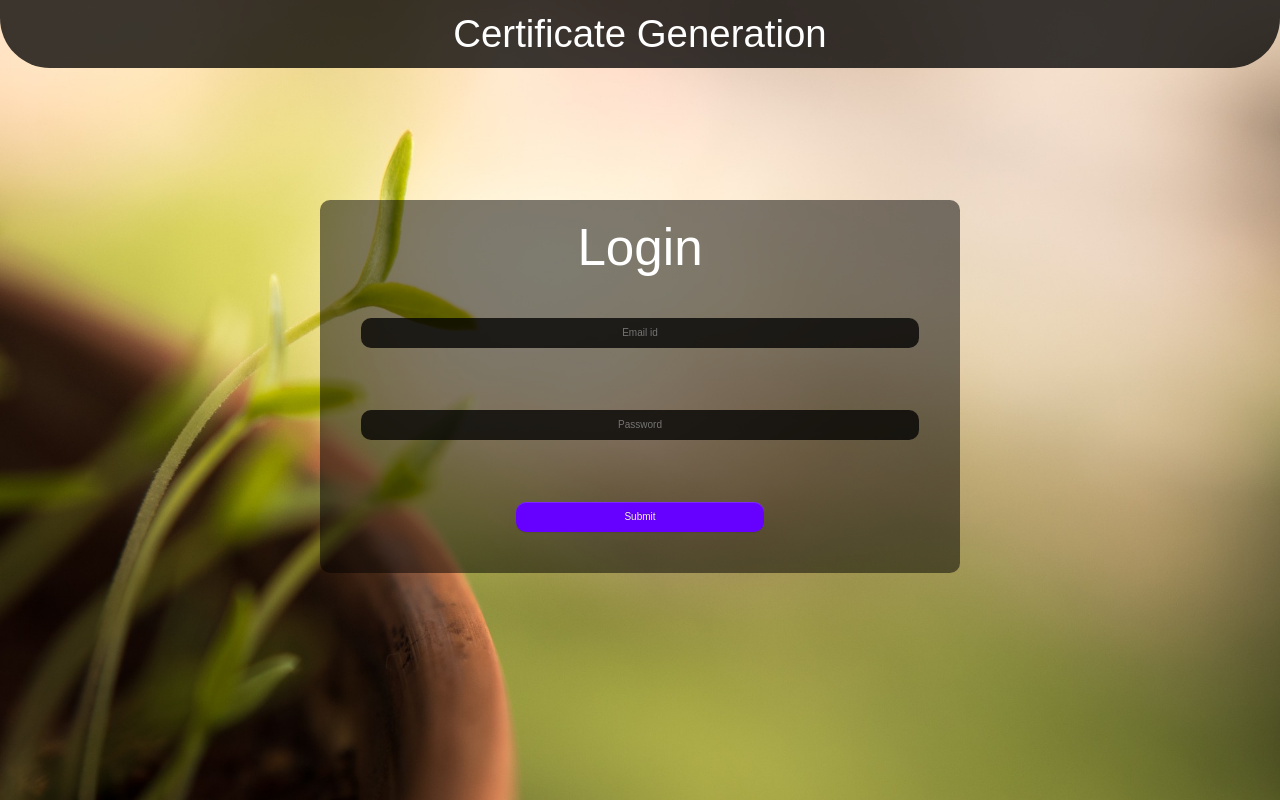
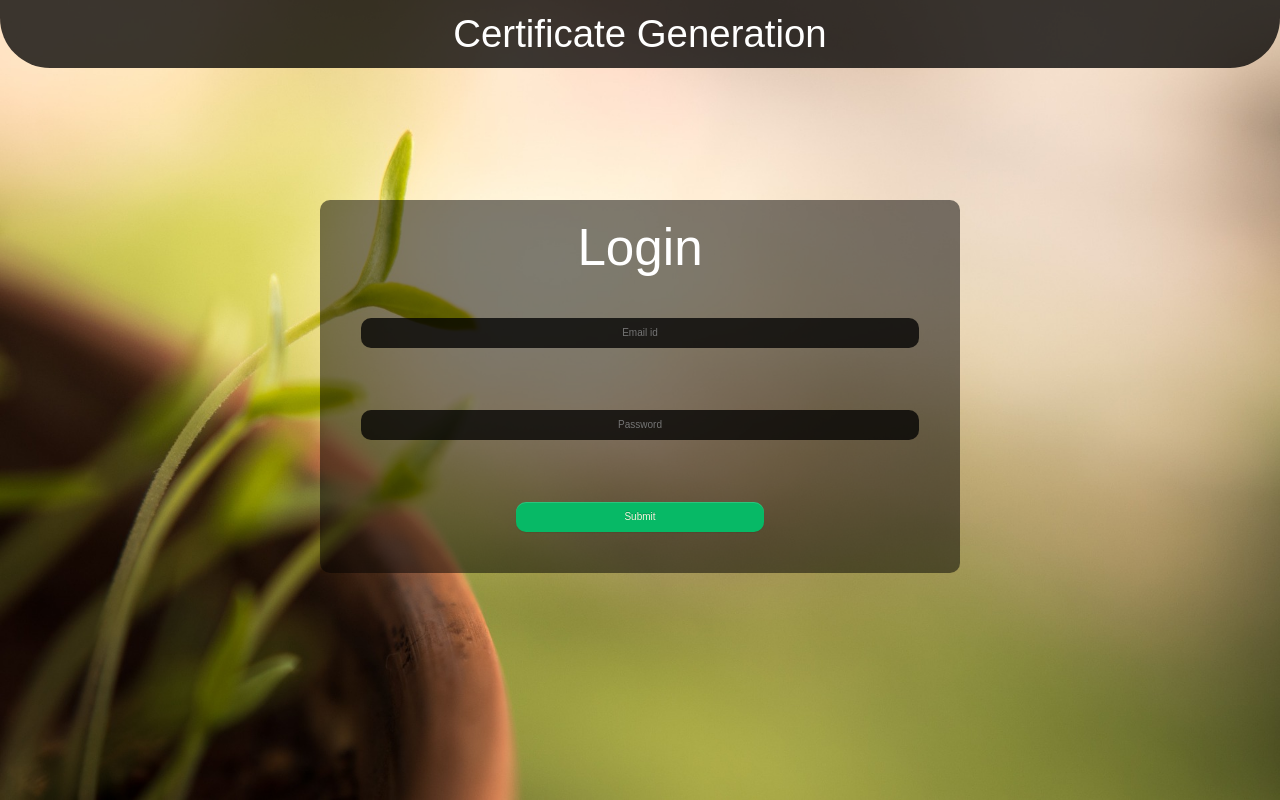
Before and after one commit to 0xSG/certificate-gen, a React (Create React App) app in the folder React/: page / in a window 1280 px wide. Built offline with nearby package versions, Linux system fonts and the light colour scheme; no server answers.

Commit message:
small code added or fixed

```diff
--- a/React/src/App.js
+++ b/React/src/App.js
@@ -10,27 +10,30 @@ class App extends Component {
   constructor(props) {
     super(props);
     this.state = {
-      page: "1"
+      page_code: "1"
     };
 
     axios
-      .get("http://localhost:3007/getproducts")
+      .post("http://localhost:3007/auth", {
+        name: "sgk",
+        email: "susus@dfs.cd",
+        password: "sgk"
+      })
       .then(result => {
-        console.log(result.data);
+        console.log("363");
 
-        this.setState({ products: result.data });
+        this.setState(result);
       })
       .catch(err => {});
   }
 
   getView = () => {
-    console.log(this.state.page);
-    if (this.state.page == 3) {
-      return <Cert />;
-    } else if (this.state.page == 2) {
-      return <Home />;
+    if (this.state.page_code == 3) {
+      return <Cert />; //3
+    } else if (this.state.page_code == 2) {
+      return <Home />; //2
     } else {
-      return <Auth />;
+      return <Auth />; //1
     }
   };
 
--- a/React/src/auth/auth.css
+++ b/React/src/auth/auth.css
@@ -32,7 +32,7 @@
 .sbtn {
   border-radius: 10px;
   border: none;
-  background: #6600ff;
+  background: #07b966;
   width: 40%;
   margin-left: 30%;
   margin-right: 30%;
--- a/React/src/auth/auth.js
+++ b/React/src/auth/auth.js
@@ -2,6 +2,28 @@ import React, { Component } from "react";
 import "./auth.css";
 class Auth extends Component {
   state = {};
+
+  constructor(props) {
+    super(props);
+    this.state = { email: "", password: "" };
+
+    this.handleEmailChange = this.handleEmailChange.bind(this);
+    this.handlePasswordChange = this.handlePasswordChange.bind(this);
+    this.handleSubmit = this.handleSubmit.bind(this);
+  }
+  handleEmailChange(event) {
+    this.setState({ email: event.target.value });
+  }
+  handlePasswordChange(event) {
+    this.setState({ password: event.target.value });
+  }
+
+  handleSubmit(event) {
+    //vardocument.getElementById('email').value,
+    alert("A name was submitted: " + this.state.email);
+    event.preventDefault();
+  }
+
   render() {
     return (
       <div className="box ">
@@ -9,27 +31,26 @@ class Auth extends Component {
         <div className="title text-center text-white">
           Certificate Generation
         </div>
-        <div className="form ">
+        <form className="form " onSubmit={this.handleSubmit}>
           <div className="text-center text-white mh">Login</div>
           <input
             type="emal"
             name="email"
+            value={this.state.email}
+            onChange={this.handleEmailChange}
             placeholder="Email id"
             className="inp"
           />
           <input
             type="password"
             name="password"
+            onChange={this.handlePasswordChange}
+            value={this.state.password}
             placeholder="Password"
             className="inp"
           />
-          <input
-            type="submit"
-            name="submit"
-            placeholder=""
-            className="sbtn inp btn-primary"
-          />
-        </div>
+          <input type="submit" name="submit" className="sbtn inp btn-primary" />
+        </form>
       </div>
     );
   }
```
Also changed, not shown: 1 other file (tests, documents, lock files or other folders).
